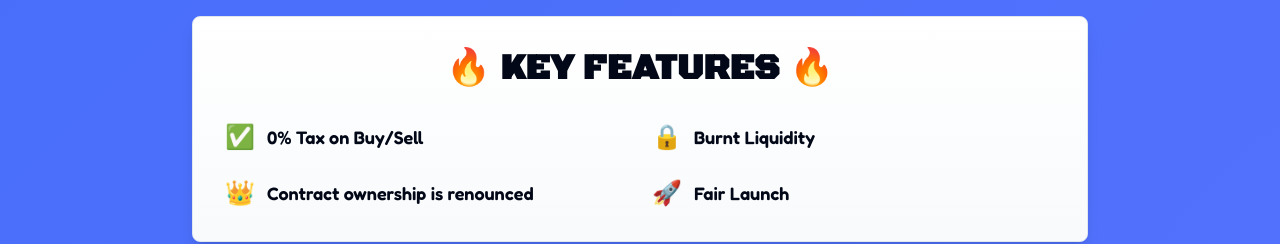
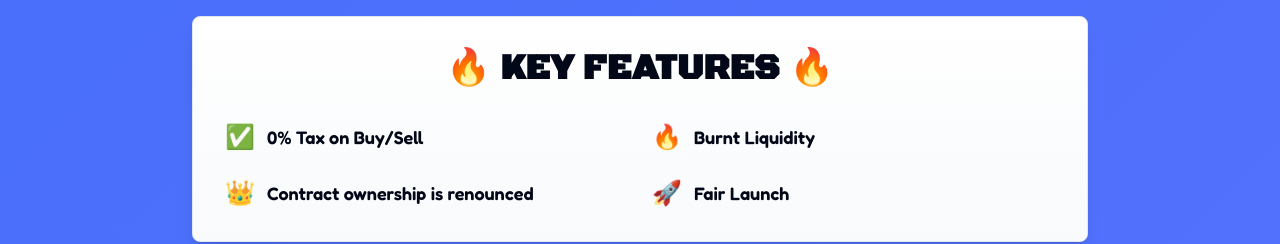
Before and after one commit to popoahinos-design/monkana-sol, a React (Vite) app: page / in a window 1280 px wide. Shown: the part 6380-6624 px from the top of the page. Built offline with nearby package versions, Linux system fonts and the light colour scheme; the HTML template or start-up script is replaced by a standard one.

Commit message:
Change burnt liquidity logo

```diff
--- a/src/components/Tokenomics.tsx
+++ b/src/components/Tokenomics.tsx
@@ -85,7 +85,7 @@ const Tokenomics = () => {
               <span>0% Tax on Buy/Sell</span>
             </div>
             <div className="flex items-center space-x-3">
-              <span className="text-2xl">🔒</span>
+              <span className="text-2xl">🔥</span>
               <span>Burnt Liquidity</span>
             </div>
             <div className="flex items-center space-x-3">
```
